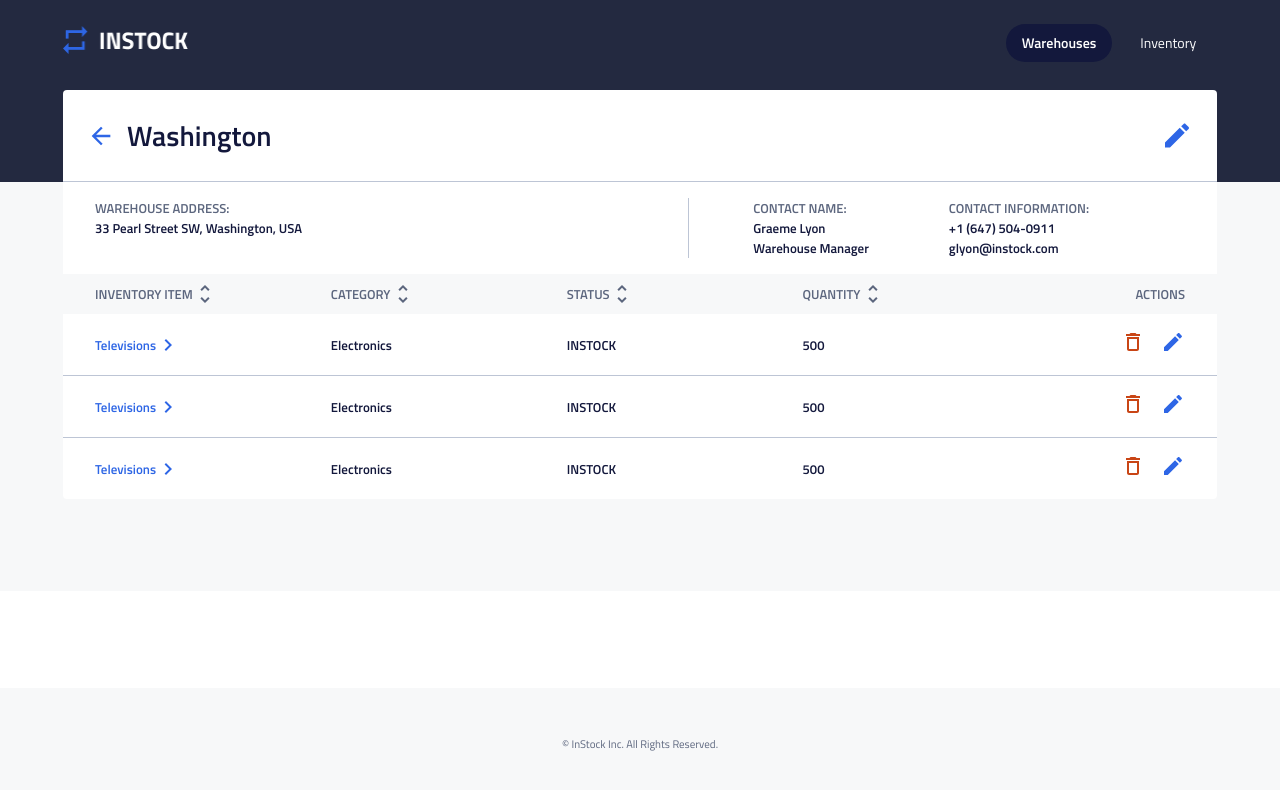
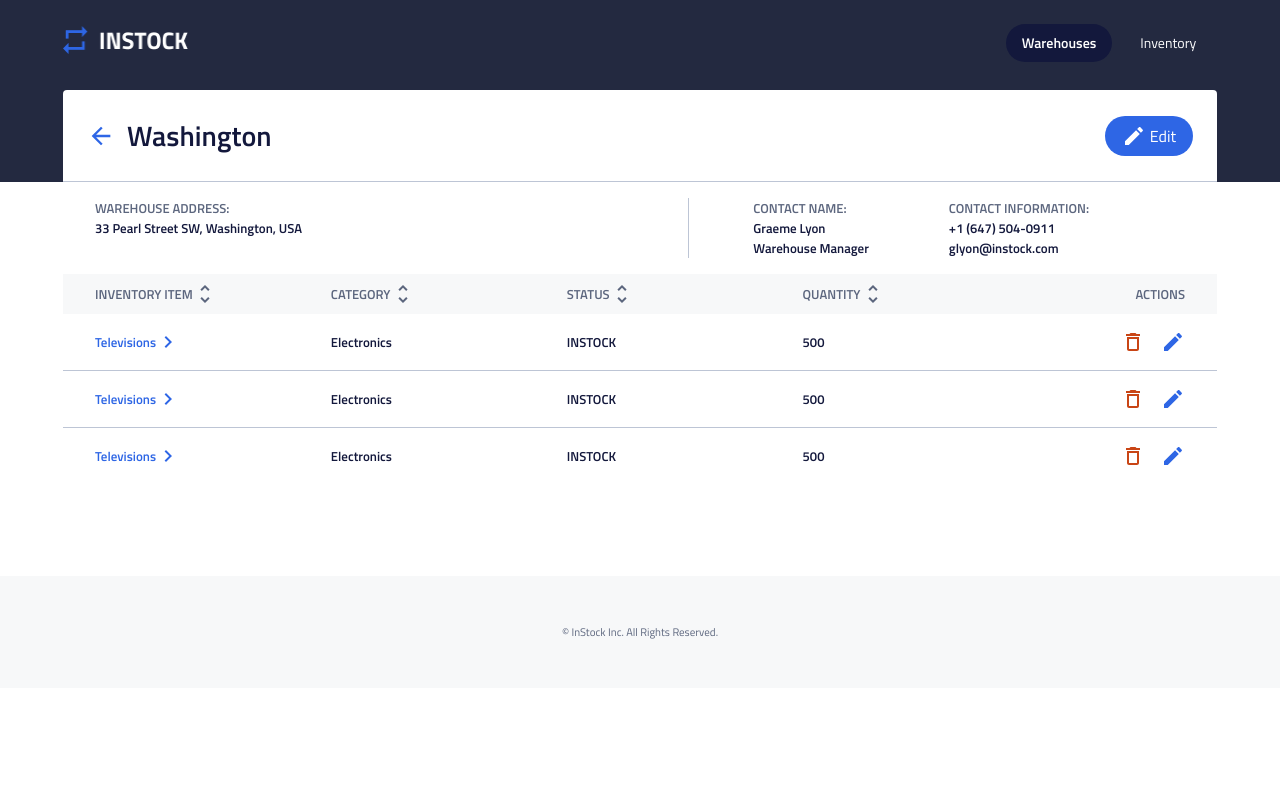
Before and after one commit to koionaroll/InStock-Frontend, a React (Create React App) app: page /warehouses/1 in a window 1280 px wide. Shown: the top 790 px of the page. Built offline with nearby package versions, Linux system fonts and the light colour scheme.

Commit message:
changed icons

```diff
--- a/src/App.jsx
+++ b/src/App.jsx
@@ -8,7 +8,7 @@ import WarehouseDetails from './pages/WarehouseDetails/WarehouseDetails';
 function App() {
   return (
     <BrowserRouter>
-    {/* <Header /> */}
+    <Header />
     <Routes>
 {/*
       <Route path="/warehouses" element={<Warehouses />} />
@@ -20,7 +20,7 @@ function App() {
       <Route path="/inventory/add" element={<Inventory />} />
       <Route path="/inventory/edit/:itemId" element={<Inventory />} /> */}
     </Routes>
-    {/* <Footer /> */}
+    <Footer />
     </BrowserRouter>
   );
 }
--- a/src/components/Footer/Footer.scss
+++ b/src/components/Footer/Footer.scss
@@ -3,7 +3,6 @@
 @use "../../styles/partials/fonts" as *;
 
 .wrapper{
-    position: fixed;
     bottom: 0;
     left: 0;
     width: 100%;
--- a/src/components/ListDetailsHeader/ListDetailsHeader.jsx
+++ b/src/components/ListDetailsHeader/ListDetailsHeader.jsx
@@ -1,19 +1,24 @@
 import React from "react";
 import backArrow from "../../assets/Icons/arrow_back-24px.svg";
-import edit from "../../assets/Icons/edit-24px.svg";
+import { ReactComponent as Edit } from "../../assets/Icons/edit-24px.svg";
 import "./ListDetailsHeader.scss";
 import sort from "../../assets/Icons/sort-24px.svg";
+
+
 
 function ListDetailsHeader({ prop }) {
   return (
     <>
-        <div className="header--background">
-      <div className="header--container">
+      <div className="header--background">
+        <div className="header--container">
           <div className="header--location-container">
             <img className="header--back" src={backArrow} alt="" />
             <h1 className="header--location">Washington</h1>
           </div>
-          <img className="header--edit" src={edit} alt="" />
+          <div className="header--edit">
+            <Edit className="header--edit--color" />
+            <p className="header--edit--label">Edit</p>
+          </div>
         </div>
       </div>
       <div className="contact--container">
--- a/src/components/ListDetailsHeader/ListDetailsHeader.scss
+++ b/src/components/ListDetailsHeader/ListDetailsHeader.scss
@@ -7,9 +7,10 @@
         background-color: $primary-third;
         display: flex;
         flex-direction: row;
+        align-items: center;
         justify-content: space-between;
         border-bottom: 1px solid $secondary-second;
-        padding: 2rem 1.5rem;
+        padding: 1.5rem;
         border-top-right-radius: 0.25rem;
         border-top-left-radius: 0.25rem;
 
@@ -36,7 +37,32 @@
     }
 
     &--edit {
-        width: 2rem;
+        display: flex;
+        align-items: center;
+        justify-content: center;
+        width: 2.25rem;
+        height: 2.25rem;
+        border-radius: 50%;
+        background-color: $primary-second;
+        @include tablet{
+            width: 5.5rem;
+            height: 2.5rem;
+            border-radius: 50px;
+        }
+
+        &--color{
+            color:$primary-third;
+        }
+
+        &--label{
+            display: none;
+            color: $primary-third;
+            font-size: 1rem;
+            padding-left: 0.25rem;
+            @include tablet{
+                display: unset;
+            }
+        }
     }
 }
 
--- a/src/components/ListItem/ListItem.jsx
+++ b/src/components/ListItem/ListItem.jsx
@@ -1,6 +1,6 @@
 import React from "react";
 import trash from "../../assets/Icons/delete_outline-24px.svg";
-import edit from "../../assets/Icons/edit-24px.svg";
+import { ReactComponent as Edit} from "../../assets/Icons/edit-24px.svg";
 import chevron from "../../assets/Icons/chevron_right-24px.svg";
 import "./ListItem.scss";
 
@@ -30,13 +30,9 @@ function ListItem() {
           <button className="button--delete">
             <img src={trash} alt="" />
           </button>
-          <button className="button--edit-1">
-            <img src={edit} alt="" />
-          </button>
+          <Edit className="button--edit-1"/>
         </div>
-        <button className="button--edit-2">
-          <img src={edit} alt="" />
-        </button>
+        <Edit className="button--edit-2"/>
       </div>
     </>
   );
--- a/src/components/ListItem/ListItem.scss
+++ b/src/components/ListItem/ListItem.scss
@@ -70,6 +70,7 @@
 
     &--edit-1 {
         @extend .button--delete;
+        fill: $primary-second;
         margin-left: auto;
         display: none;
 
@@ -81,6 +82,7 @@
 
     &--edit-2 {
         @extend .button--delete;
+        fill: $primary-second;
         margin-left: auto;
 
         @include tablet {
--- a/src/components/WarehouseDetailsList/WarehouseDetailsList.jsx
+++ b/src/components/WarehouseDetailsList/WarehouseDetailsList.jsx
@@ -5,7 +5,7 @@ import ListDetailsHeader from "../ListDetailsHeader/ListDetailsHeader";
 function WarehouseDetailsList() {
   return (
     <>
-      <div className="list">
+      <div className="layout">
         <ListDetailsHeader />
         <ListItem />
         <ListItem />
--- a/src/components/WarehouseDetailsList/WarehouseDetailsList.scss
+++ b/src/components/WarehouseDetailsList/WarehouseDetailsList.scss
@@ -1,7 +1,7 @@
 @use "../../styles/partials/variables" as *;
 @use "../../styles/partials/mixins" as *;
 
-.list{
+.layout{
     width: 100%;
     margin: 0 1rem;
     @include tablet{
--- a/src/pages/WarehouseDetails/WarehouseDetails.jsx
+++ b/src/pages/WarehouseDetails/WarehouseDetails.jsx
@@ -1,19 +1,14 @@
 import React from "react";
 import "./WarehouseDetails.scss";
-import Header from "../../components/Header/Header";
-import Footer from "../../components/Footer/Footer";
+
 import WarehouseDetailsList from "../../components/WarehouseDetailsList/WarehouseDetailsList";
 
 function WarehouseDetails() {
   return (
     <>
-      <div className="background">
-        <Header />
         <div className="WarehouseDetails--layout">
           <WarehouseDetailsList />
         </div>
-        <Footer />
-      </div>
     </>
   );
 }
```
Also changed, not shown: src/App.scss (line endings or trailing spaces), src/assets/Icons/edit-24px.svg, 1 other file (tests, documents, lock files or other folders).
